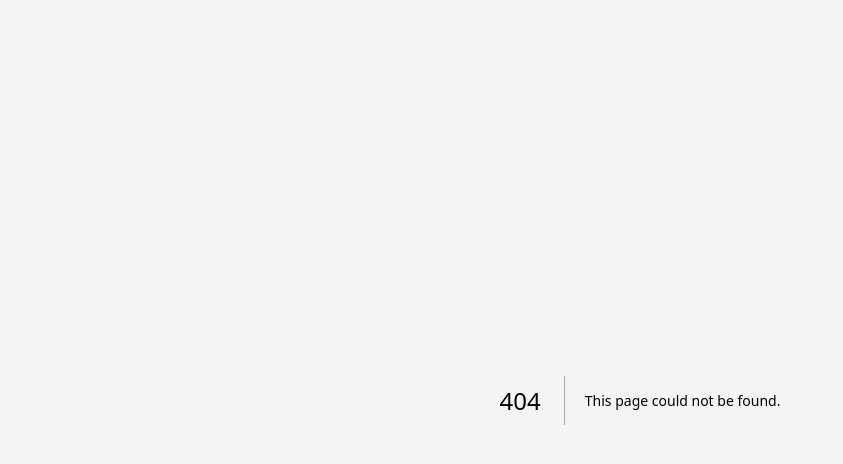
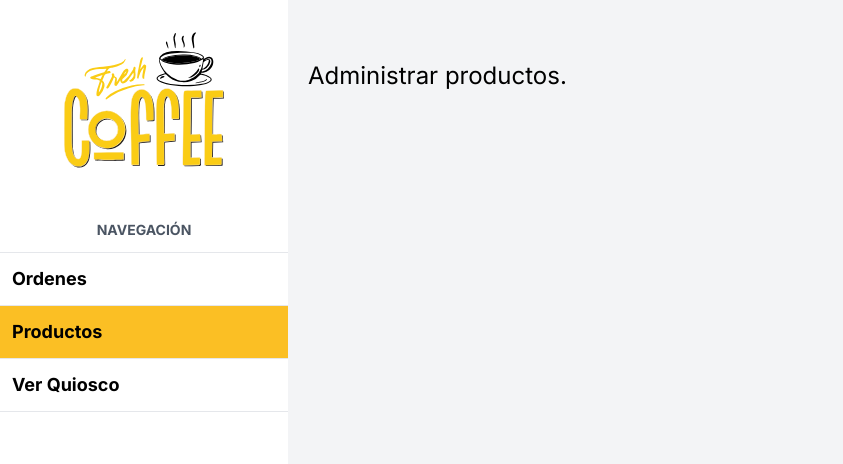
Before and after one commit to RichardJavaIde/QuiscoNext, a Next.js app: page /admin/products in a window 1280 px wide. Before the commit this address had no page. Shown: the top 464 px of the page, without its empty margins (0-843 px from the left). Built offline with nearby package versions, Linux system fonts and the light colour scheme.

Commit message:
Se creo el menu dinamico para la parte de la administracion.

```diff
--- /dev/null
+++ b/app/admin/products/page.tsx
@@ -0,0 +1,5 @@
+import Heading from "@/components/ui/Heading";
+
+export default function ProductsPage() {
+  return <Heading>Administrar productos.</Heading>;
+}
--- a/app/products/page.tsx
+++ /dev/null
@@ -1,3 +0,0 @@
-export default function ProductsPage() {
-  return <h2>Hola Products.tsx</h2>;
-}
--- /dev/null
+++ b/components/admin/AdminRoute.tsx
@@ -0,0 +1,26 @@
+"use client";
+import Link from "next/link";
+import { usePathname } from "next/navigation";
+type AdminRouteProps = {
+  link: {
+    url: string;
+    text: string;
+    blank: boolean;
+  };
+};
+
+export default function AdminRoute({ link }: AdminRouteProps) {
+  const pathname = usePathname();
+  const isActive = pathname.startsWith(link.url);
+  return (
+    <Link
+      className={` ${
+        isActive ? "bg-amber-400" : ""
+      } font-bold text-lg border-t border-gray-200 p-3 last-of-type:border-b`}
+      href={link.url}
+      target={link.blank ? "_blank" : ""}
+    >
+      {link.text}
+    </Link>
+  );
+}
--- a/components/admin/AdminSidebar.tsx
+++ b/components/admin/AdminSidebar.tsx
@@ -1,4 +1,5 @@
 import Logo from "../ui/Logo";
+import AdminRoute from "./AdminRoute";
 
 const adminNavigation = [
   { url: "/admin/orders", text: "Ordenes", blank: false },
@@ -14,7 +15,11 @@
         <p className="mt-10 uppercase font-bold text-sm text-gray-600 text-center">
           Navegación
         </p>
-        <nav className="flex flex-col"></nav>
+        <nav className="flex flex-col">
+          {adminNavigation.map((link) => (
+            <AdminRoute key={link.url} link={link} />
+          ))}
+        </nav>
       </div>
     </>
   );
```
Also changed, not shown: app/admin/products/new/page.tsx (renamed from app/products/new/page.tsx).
